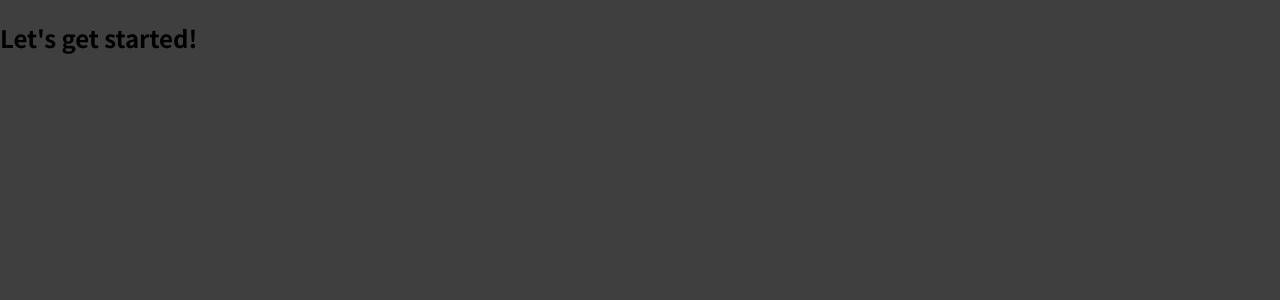
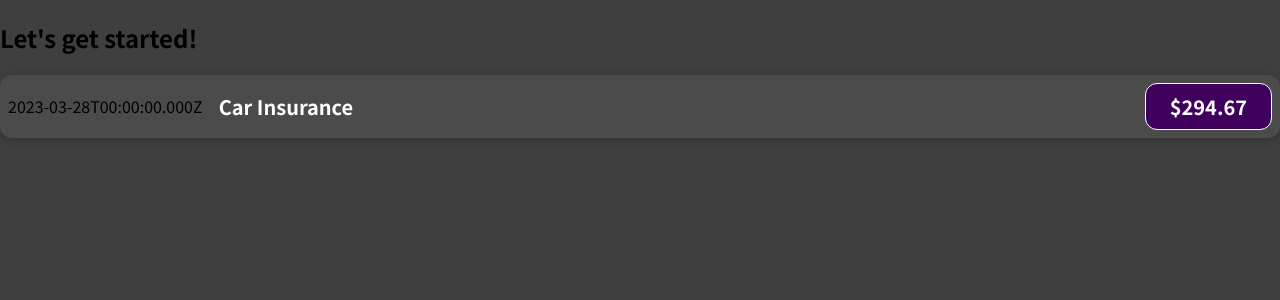
Before and after one commit to masonaviles/expense_app, a JavaScript app: page / in a window 1280 px wide. Shown: the top 300 px of the page. Built offline with nearby package versions, Linux system fonts and the light colour scheme.

Commit message:
ExpenseItem component start

```diff
--- a/src/App.js
+++ b/src/App.js
@@ -1,7 +1,10 @@
+import ExpenseItem from "./components/ExpenseItem";
+
 function App() {
   return (
     <div>
       <h2>Let's get started!</h2>
+      <ExpenseItem></ExpenseItem>
     </div>
   );
 }
--- /dev/null
+++ b/src/components/ExpenseItem.css
@@ -0,0 +1,56 @@
+.expense-item {
+  display: flex;
+  justify-content: space-between;
+  align-items: center;
+  box-shadow: 0 2px 8px rgba(0, 0, 0, 0.25);
+  padding: 0.5rem;
+  margin: 1rem 0;
+  border-radius: 12px;
+  background-color: #4b4b4b;
+}
+
+.expense-item__description {
+  display: flex;
+  flex-direction: column;
+  gap: 1rem;
+  align-items: flex-end;
+  flex-flow: column-reverse;
+  justify-content: flex-start;
+  flex: 1;
+}
+
+.expense-item h2 {
+  color: #3a3a3a;
+  font-size: 1rem;
+  flex: 1;
+  margin: 0 1rem;
+  color: white;
+}
+
+.expense-item__price {
+  font-size: 1rem;
+  font-weight: bold;
+  color: white;
+  background-color: #40005d;
+  border: 1px solid white;
+  padding: 0.5rem;
+  border-radius: 12px;
+}
+
+@media (min-width: 580px) {
+  .expense-item__description {
+    flex-direction: row;
+    align-items: center;
+    justify-content: flex-start;
+    flex: 1;
+  }
+
+  .expense-item__description h2 {
+    font-size: 1.25rem;
+  }
+
+  .expense-item__price {
+    font-size: 1.25rem;
+    padding: 0.5rem 1.5rem;
+  }
+}
--- /dev/null
+++ b/src/components/ExpenseItem.js
@@ -0,0 +1,19 @@
+import "./ExpenseItem.css";
+
+function ExpenseItem() {
+  const expenseDate = new Date(2023, 2, 28);
+  const expenseTitle = 'Car Insurance';
+  const expenseAmount = 294.67;
+
+  return (
+    <div className="expense-item">
+      <div>{expenseDate.toISOString()}</div>
+      <div className="expense-item__description">
+        <h2>{expenseTitle}</h2>
+        <div className="expense-item__price">${expenseAmount}</div>
+      </div>
+    </div>
+  );
+}
+
+export default ExpenseItem;
```
